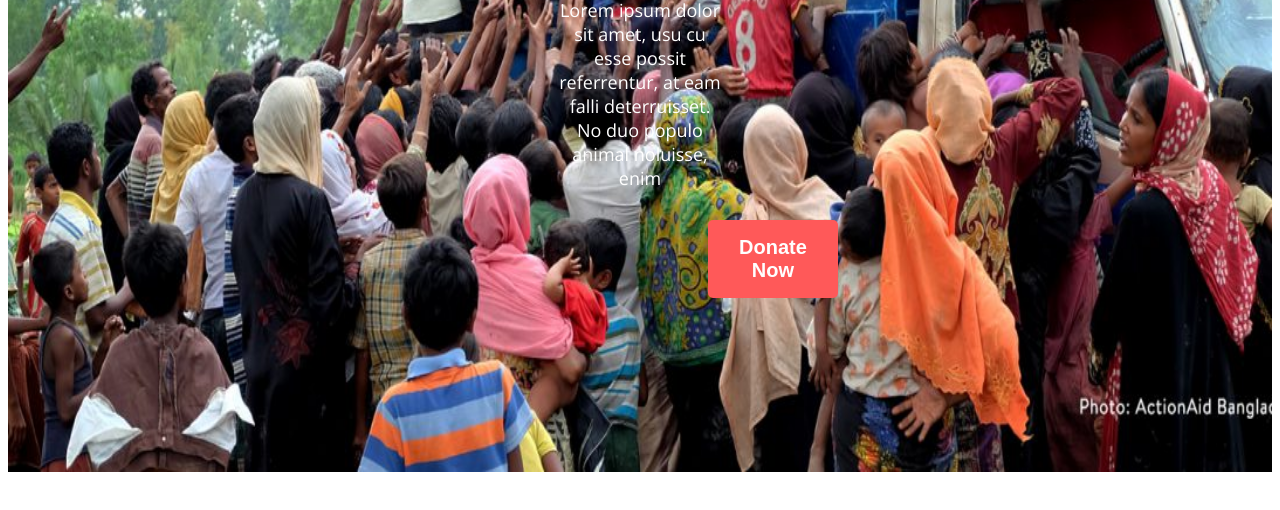
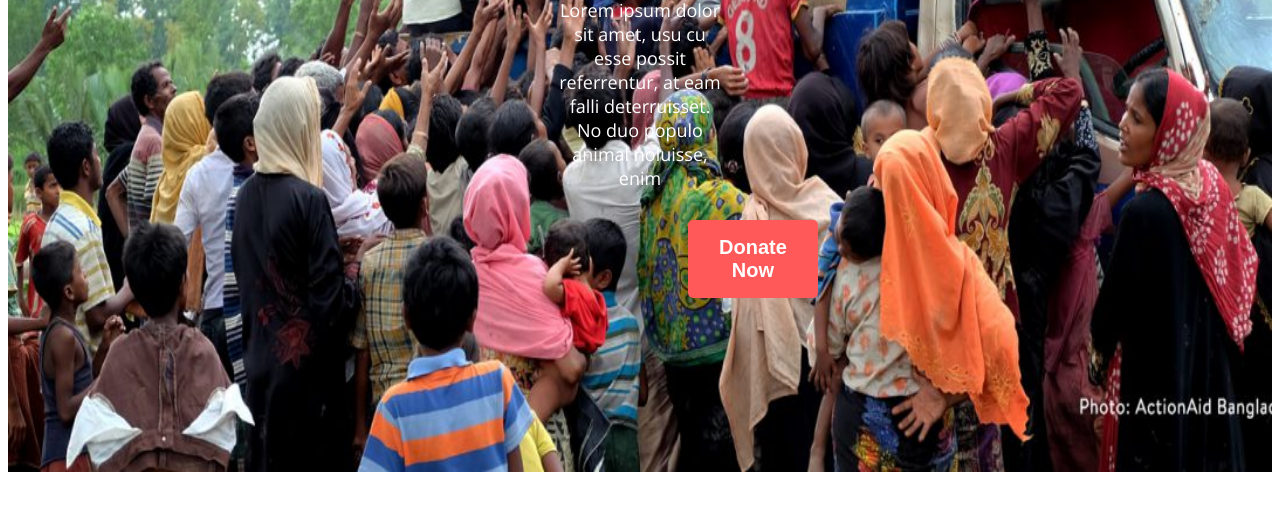
Before and after one commit to jannatunferdousi013/donate-today-main, a plain HTML site: page index.html in a window 1280 px wide. Shown: the part 564-1074 px from the top of the page. Drawn offline with nearby package versions, Linux system fonts and the light colour scheme.

Commit message:
i change the margin

```diff
--- a/style.css
+++ b/style.css
@@ -24,7 +24,7 @@ color: white;
     color: white;
 }
 .donate-1{
-    margin: 30px 640px 174px 700px;
+    margin: 30px 640px 174px 680px;
     border: none;
     border-radius: 5px;
     background-color:#ff5959 ;
```
